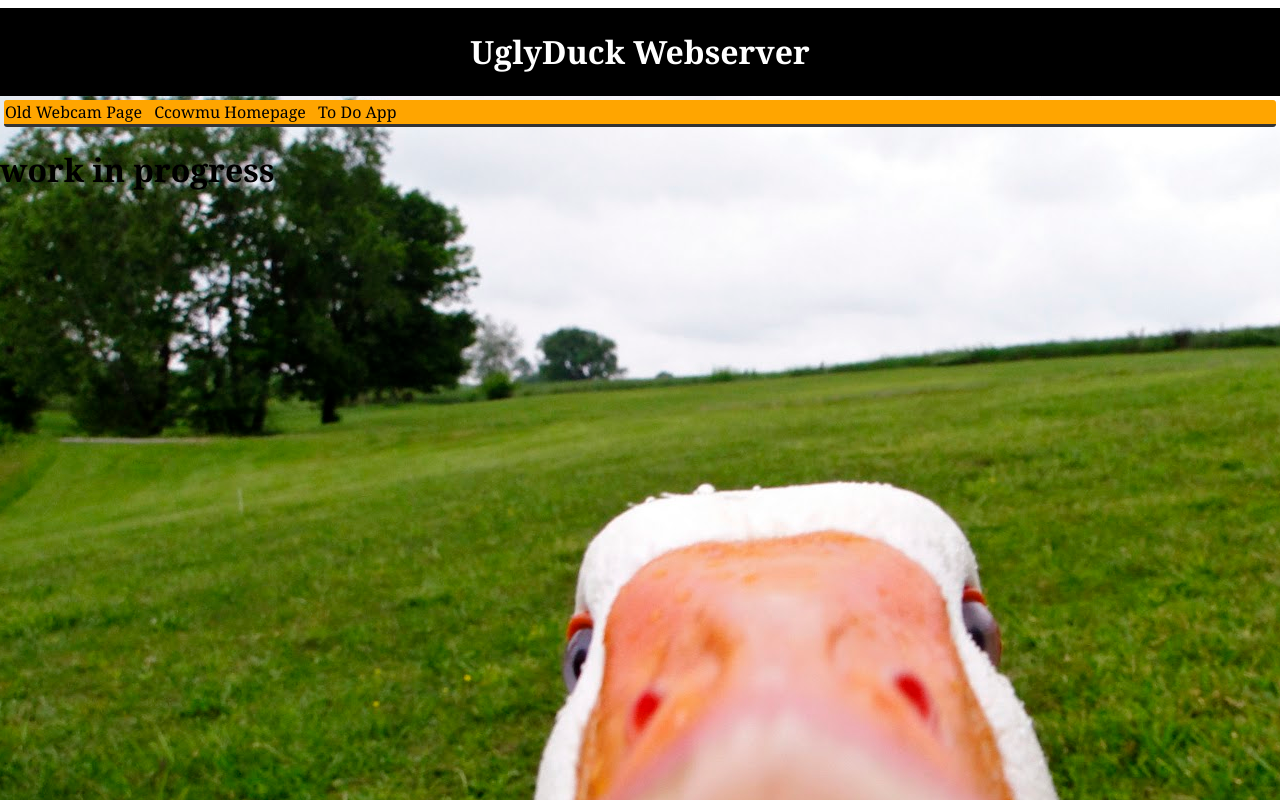
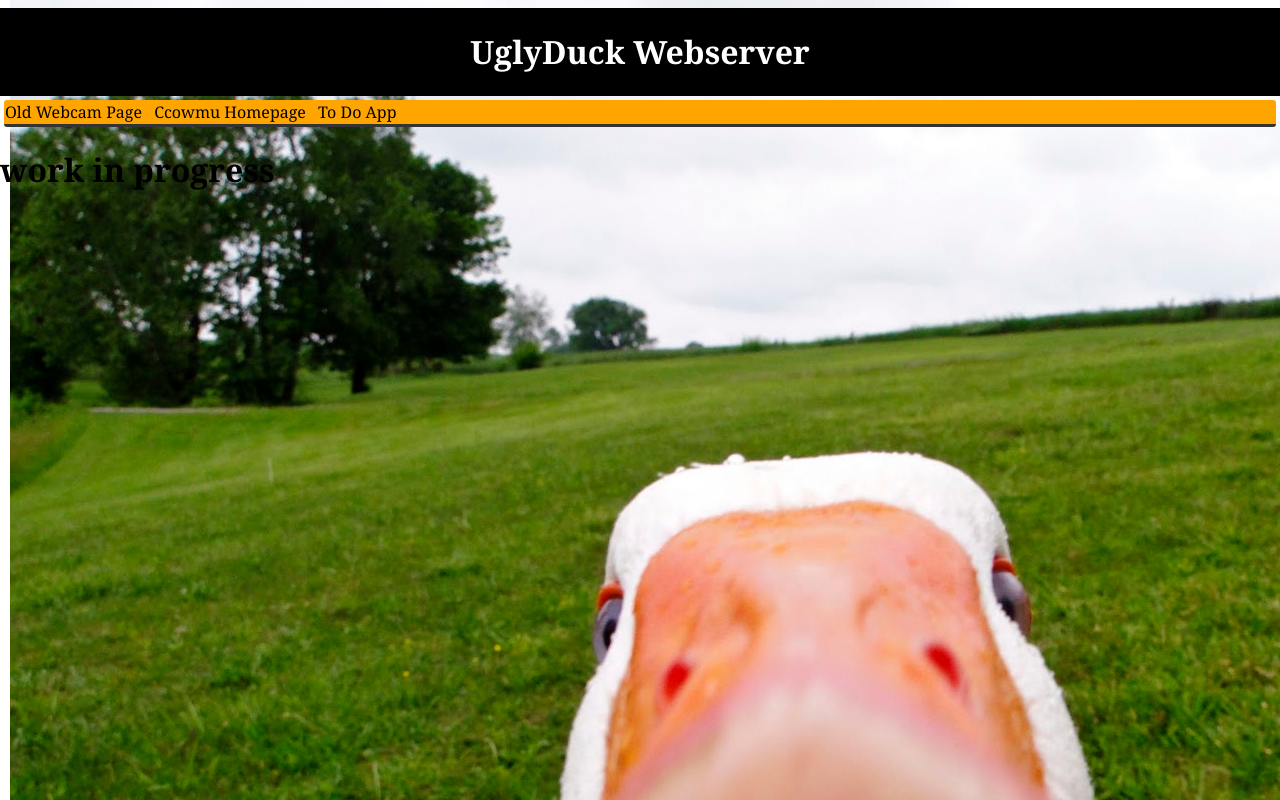
Before and after one commit to blakewrege/www, a PHP site: page / in a window 1280 px wide. Run offline with PHP 8.4, Linux system fonts and the light colour scheme.

Commit message:
move test

```diff
--- a/stylesheet.css
+++ b/stylesheet.css
@@ -1,6 +1,6 @@
 body {
     background-image: url("funnyduck.jpg");
-    background-position: -20px 10px;
+    background-position: 10px -20px;
     background-repeat: no-repeat;
 }
 .gradient {
```
